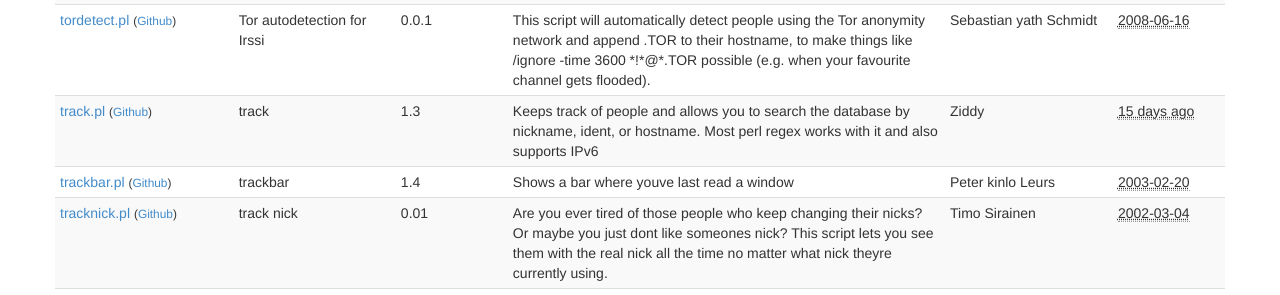
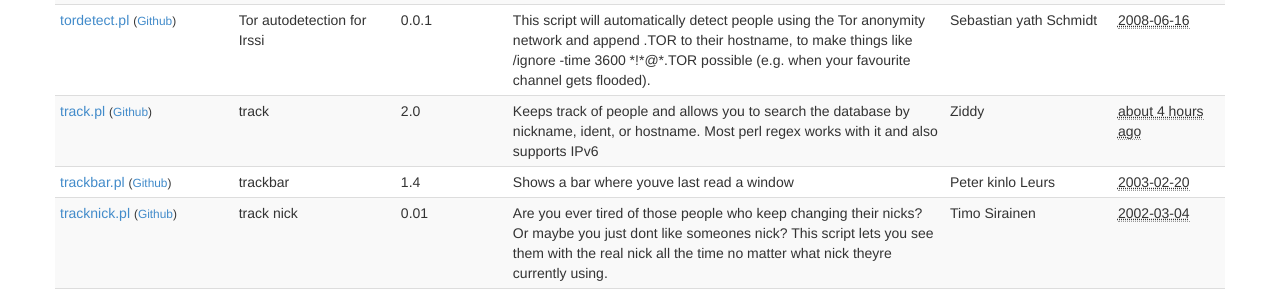
Before and after one commit to irssi/scripts.irssi.org, a Jekyll site: the page built from index.html, in a window 1280 px wide and 900 px high, scrolled down 16078 px. Shown: the part 157-452 px from the top of the window. Built offline with Jekyll 4.4.1, drawn with Linux system fonts in a browser that asks for light colours.

Commit message:
Update scripts.yaml

```diff
--- a/_data/scripts.yaml
+++ b/_data/scripts.yaml
@@ -3718,10 +3718,10 @@
   contact: "DALnet"
   description: "Keeps track of people and allows you to search the database by nickname, ident, or hostname. Most perl regex works with it and also supports IPv6"
   filename: "track.pl"
-  modified: "2014-08-09 02:47:31"
+  modified: "2014-08-23 16:49:47"
   license: "Public Domain"
   name: "track"
-  version: "1.3"
+  version: "2.0"
 
 - authors: "Peter kinlo Leurs"
   contact: "peter@pfoe.be"
```
